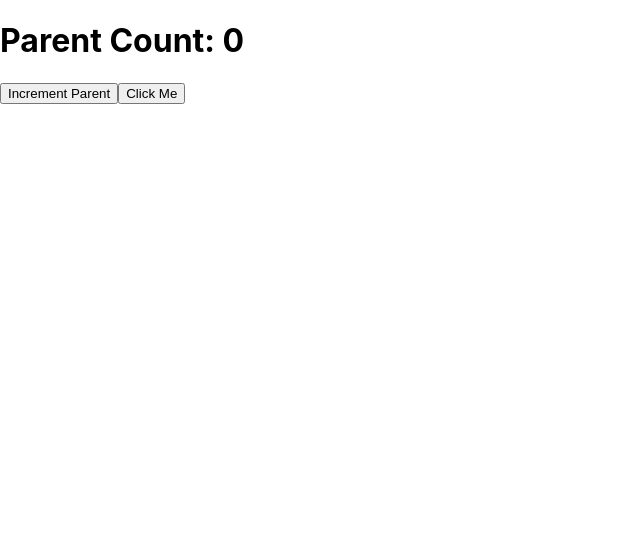
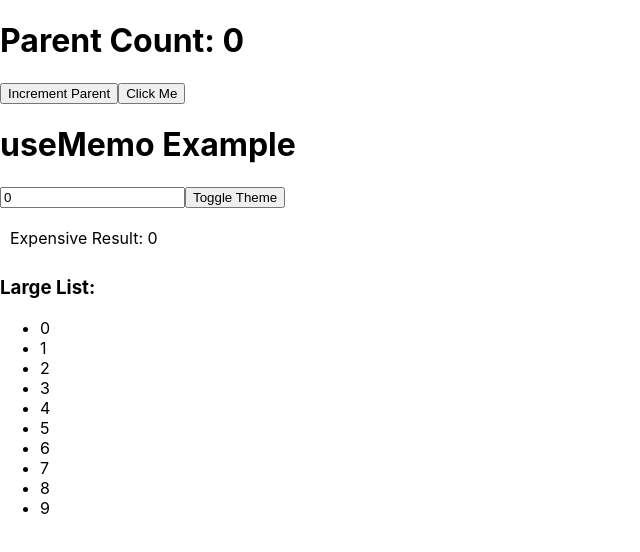
Before and after one commit to JuztisLeague/juztisleague-intern-repo, a React (Create React App) app in the folder onboarding-test/: page / in a window 1280 px wide. Shown: the top 552 px of the page, without its empty margins (0-640 px from the left). Built offline with nearby package versions, Linux system fonts and the light colour scheme.

Commit message:
Feature Added useMemo

```diff
--- a/onboarding-test/src/App.js
+++ b/onboarding-test/src/App.js
@@ -1,4 +1,5 @@
 import React, { useState, useCallback } from "react";
+import LargeList from "./Largelist.js";
 
 // Child component (memoized)
 const Child = React.memo(({ onClick }) => {
@@ -18,6 +19,7 @@ const Parent = () => {
       <h1>Parent Count: {count}</h1>
       <button onClick={() => setCount(count + 1)}>Increment Parent</button>
       <Child onClick={handleClick} />
+      <LargeList/>
     </div>
   );
 };
--- /dev/null
+++ b/onboarding-test/src/Largelist.js
@@ -0,0 +1,62 @@
+import React, { useState, useMemo } from "react";
+
+const LargeList = () => {
+  const [number, setNumber] = useState(0);
+  const [dark, setDark] = useState(false);
+
+  // Large list of numbers
+  const numbers = useMemo(() => {
+    console.log("Generating large list...");
+
+    return Array.from({ length: 10000 }, (_, i) => i + number);
+  }, [number]);
+
+  // Expensive calculation example
+  const expensiveCalculation = useMemo(() => {
+    console.log("Running expensive calculation...");
+
+    let total = 0;
+    for (let i = 0; i < 100000000; i++) {
+      total += number;
+    }
+
+    return total;
+  }, [number]);
+
+  const themeStyle = {
+    backgroundColor: dark ? "black" : "white",
+    color: dark ? "white" : "black",
+    padding: "10px",
+    marginTop: "10px"
+  };
+
+  return (
+    <div>
+      <h1>useMemo Example</h1>
+
+      <input
+        type="number"
+        value={number}
+        onChange={(e) => setNumber(Number(e.target.value))}
+      />
+
+      <button onClick={() => setDark(!dark)}>
+        Toggle Theme
+      </button>
+
+      <div style={themeStyle}>
+        Expensive Result: {expensiveCalculation}
+      </div>
+
+      <h3>Large List:</h3>
+      <ul>
+        {numbers.slice(0, 10).map((num) => (
+          <li key={num}>{num}</li>
+        ))}
+      </ul>
+
+    </div>
+  );
+};
+
+export default LargeList;
```
